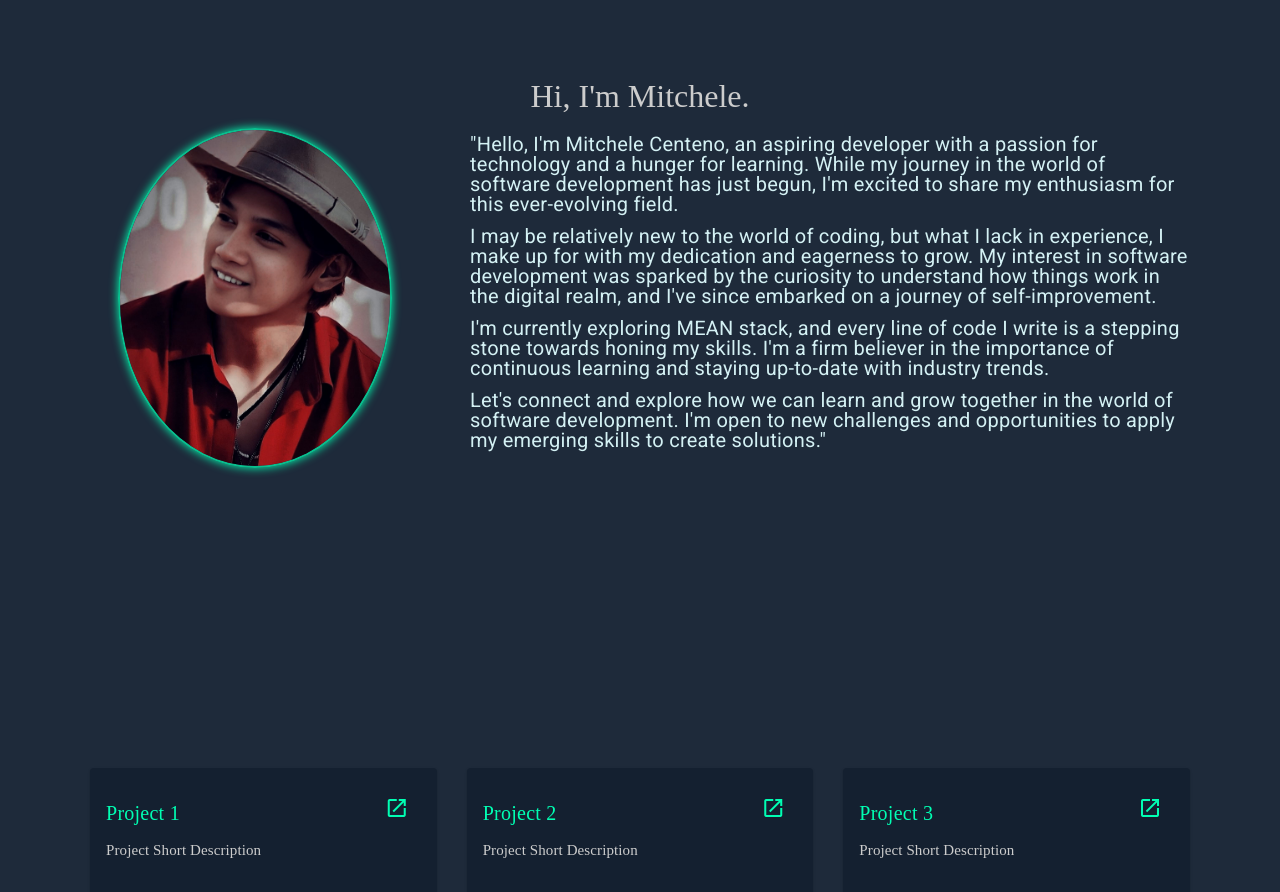
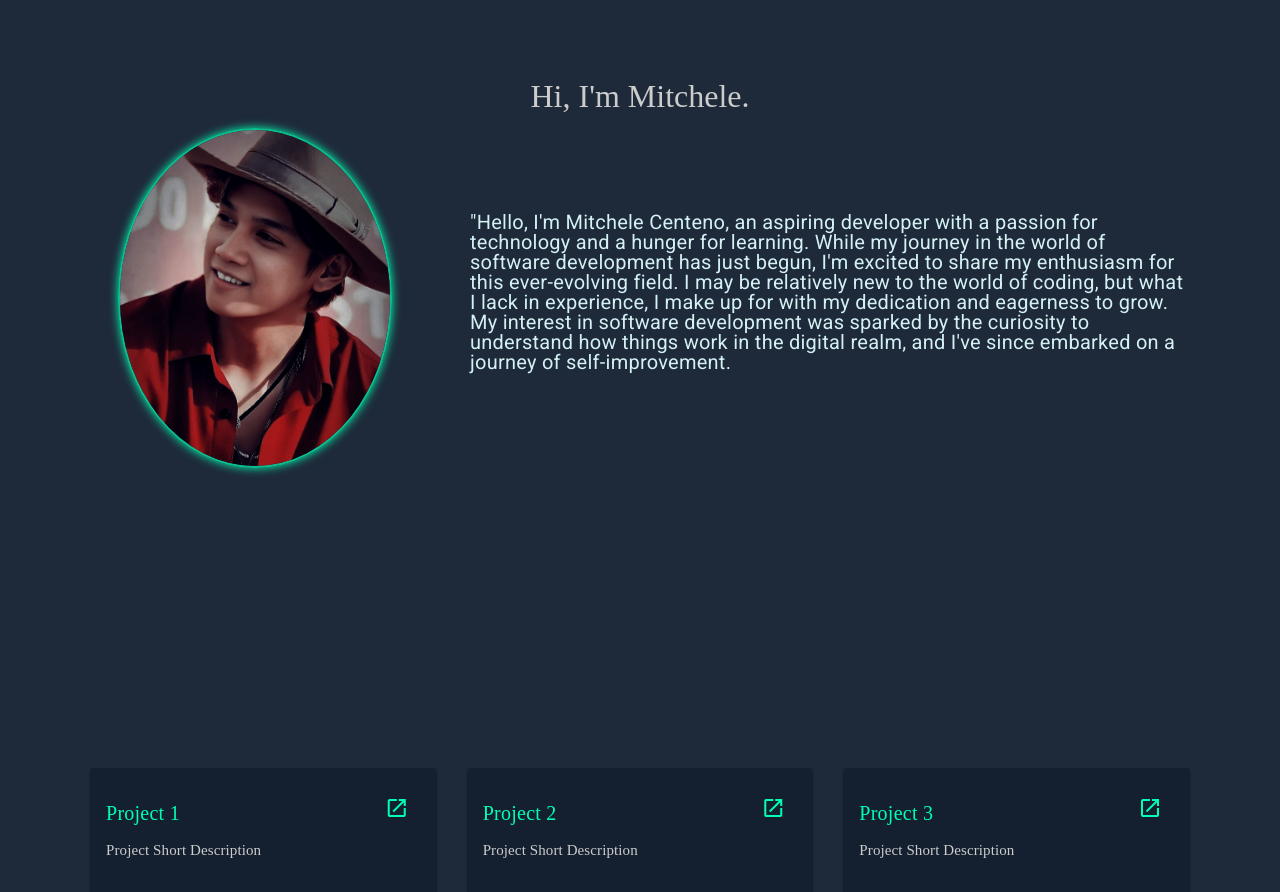
Before and after one commit to mitchelecenteno/my-portfolio, an Angular app: page / in a window 1280 px wide. Shown: the part 900-1792 px from the top of the page. Built offline with nearby package versions, Linux system fonts and the light colour scheme; a web font is replaced by a local one.

Commit message:
add about page config

```diff
--- a/src/app/content/section-pages/about-page/about-page.component.html
+++ b/src/app/content/section-pages/about-page/about-page.component.html
@@ -1,10 +1,11 @@
 <div class="about-wrapper">
-    <br />
-    <br />
-    <br />
-    <br />
+  <br />
+  <br />
+  <br />
+  <br />
 
-    <h1 class="title">Hi, I'm Mitchele.</h1>
+  <ng-container *ngFor="let item of about">
+    <h1 class="title">{{ item.title }}</h1>
     <div class="main-content">
       <div class="img-container">
         <div class="img-wrap">
@@ -13,30 +14,9 @@
       </div>
       <div class="description-container">
         <p>
-          "Hello, I'm Mitchele Centeno, an aspiring developer with a passion for
-          technology and a hunger for learning. While my journey in the world of
-          software development has just begun, I'm excited to share my enthusiasm
-          for this ever-evolving field.
-        </p>
-        <p>
-          I may be relatively new to the world of coding, but what I lack in
-          experience, I make up for with my dedication and eagerness to grow. My
-          interest in software development was sparked by the curiosity to
-          understand how things work in the digital realm, and I've since embarked
-          on a journey of self-improvement.
-        </p>
-        <p>
-          I'm currently exploring MEAN stack, and every line of code I write is a
-          stepping stone towards honing my skills. I'm a firm believer in the
-          importance of continuous learning and staying up-to-date with industry
-          trends.
-        </p>
-
-        <p>
-          Let's connect and explore how we can learn and grow together in the
-          world of software development. I'm open to new challenges and
-          opportunities to apply my emerging skills to create solutions."
+          {{ item.description }}
         </p>
       </div>
     </div>
-  </div>
+  </ng-container>
+</div>
--- a/src/app/content/section-pages/about-page/about-page.component.ts
+++ b/src/app/content/section-pages/about-page/about-page.component.ts
@@ -1,10 +1,12 @@
 import { Component } from '@angular/core';
+import { AboutPageInterface } from 'src/app/interface/about-page-interface';
+import { ABOUT_PAGE } from './config';
 
 @Component({
   selector: 'app-about-page',
   templateUrl: './about-page.component.html',
-  styleUrls: ['./about-page.component.scss']
+  styleUrls: ['./about-page.component.scss'],
 })
 export class AboutPageComponent {
-
+  about: AboutPageInterface[] = ABOUT_PAGE;
 }
--- a/src/app/content/section-pages/about-page/config.ts
+++ b/src/app/content/section-pages/about-page/config.ts
@@ -0,0 +1,18 @@
+import { AboutPageInterface } from 'src/app/interface/about-page-interface';
+
+export const ABOUT_PAGE: AboutPageInterface[] = [
+  {
+    title: `Hi, I'm Mitchele.`,
+    description: `"Hello, I'm Mitchele Centeno, an aspiring developer with a passion for
+    technology and a hunger for learning. While my journey in the world of
+    software development has just begun, I'm excited to share my enthusiasm
+    for this ever-evolving field.
+
+    I may be relatively new to the world of coding, but what I lack in
+    experience, I make up for with my dedication and eagerness to grow. My
+    interest in software development was sparked by the curiosity to
+    understand how things work in the digital realm, and I've since embarked
+    on a journey of self-improvement.
+    `,
+  },
+];
--- /dev/null
+++ b/src/app/header/nav-bar/config.ts
@@ -0,0 +1,20 @@
+import { NavNode } from 'src/app/interface/navbar-interface';
+
+export const NAV_BAR: NavNode[] = [
+  {
+    label: 'Home',
+    route: '#home',
+  },
+  {
+    label: 'About',
+    route: '#about',
+  },
+  {
+    label: 'Projects',
+    route: '#portfolio',
+  },
+  {
+    label: 'Contact',
+    route: '#contact',
+  },
+];
--- a/src/app/header/nav-bar/nav-bar.component.ts
+++ b/src/app/header/nav-bar/nav-bar.component.ts
@@ -1,6 +1,7 @@
 import { Component, OnInit, Renderer2 } from '@angular/core';
 import { Router } from '@angular/router';
-import { NAV_BAR, NavNode } from 'src/app/interface/navbar-interface';
+import { NavNode } from 'src/app/interface/navbar-interface';
+import { NAV_BAR } from './config';
 
 @Component({
   selector: 'app-nav-bar',
--- /dev/null
+++ b/src/app/interface/about-page-interface.ts
@@ -0,0 +1,4 @@
+export interface AboutPageInterface {
+  title: string;
+  description: string;
+}
--- a/src/app/interface/navbar-interface.ts
+++ b/src/app/interface/navbar-interface.ts
@@ -2,22 +2,3 @@ export interface NavNode {
   label: string;
   route?: string;
 }
-
-export const NAV_BAR: NavNode[] = [
-  {
-    label: 'Home',
-    route: '#home',
-  },
-  {
-    label: 'About',
-    route: '#about',
-  },
-  {
-    label: 'Projects',
-    route: '#portfolio',
-  },
-  {
-    label: 'Contact',
-    route: '#contact',
-  },
-];
```
